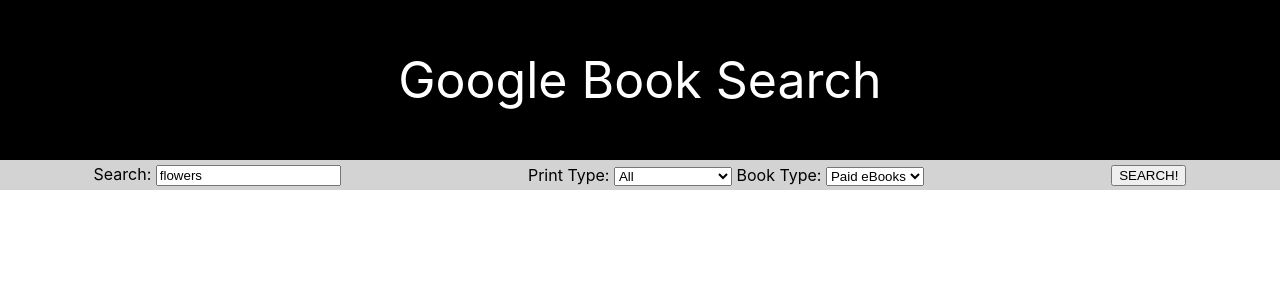
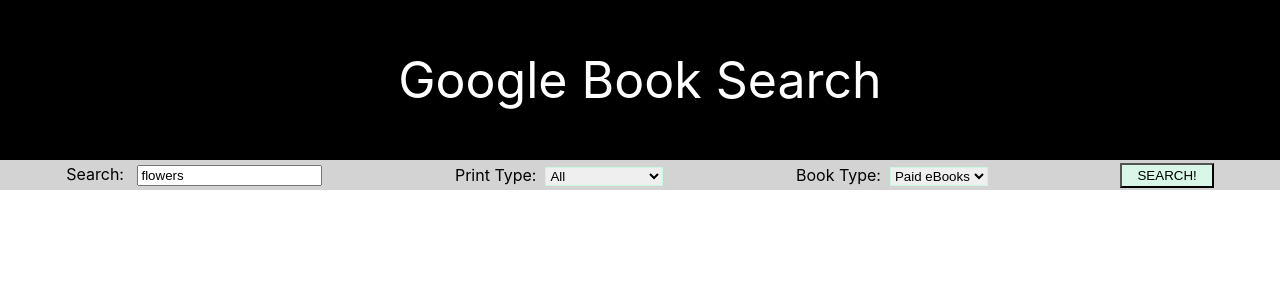
Before and after one commit to holly257/book-search, a React (Create React App) app: page / in a window 1280 px wide. Shown: the top 300 px of the page. Built offline with nearby package versions, Linux system fonts and the light colour scheme.

Commit message:
added css styling, rearranged results

```diff
--- a/src/App.css
+++ b/src/App.css
@@ -2,7 +2,7 @@
   display: flex;
   background-color: black;
   color: white;
-  font-size: 50px;
+  font-size: 30px;
   align-items: center;
   justify-content: center;
   height: 20vh;
@@ -14,3 +14,20 @@
   margin: 60px;
   font-size: 25px;
 }
+
+@media(min-device-width: 750px){
+  header {
+    display: flex;
+    font-size: 50px;
+    align-items: center;
+    justify-content: center;
+    height: 20vh;
+  }
+
+  .app_error{
+    align-items: center;
+    justify-content: center;
+    margin: 60px;
+    font-size: 25px;
+  }
+}
--- a/src/App.js
+++ b/src/App.js
@@ -1,7 +1,7 @@
 import React from 'react';
 import './App.css';
 import Search from './search';
-import Results from './results';
+import Results from './Results/results';
 
 class App extends React.Component {
   constructor(props){
@@ -75,7 +75,6 @@
       ? <div className='app_error'>{this.state.error}</div>
       : <Results searchData={this.state.searchData}/>;
 
-    // const showResults = ? {error} : <Results searchData={this.state.searchData}/>
     return (
       <div className="App">
         <header>Google Book Search</header>
--- a/src/eachResult.css
+++ b/src/Results/eachResult.css
@@ -1,6 +1,5 @@
 #each-result-box {
     padding: 20px;
-    height: 250px;
     border-bottom: 1px solid grey;
 }
 
@@ -9,11 +8,18 @@
     align-items: center;
     justify-content: center;
 }
-#book-image {
-    float: left;
-}
 
 .details {
     margin-left: 200px;
     margin-top: 30px;
 }
+
+@media(min-device-width: 600px){
+    #each-result-box{
+        height: 250px;
+    }
+
+    #book-image {
+        float: left;
+    }
+}
--- a/src/eachResult.js
+++ b/src/Results/eachResult.js
@@ -1,7 +1,9 @@
 import React from 'react';
 import './eachResult.css';
+import ExpandResult from './ExpandResult';
 
 function EachResult(props){
+
     console.log(props)
     const maxLength = 180;
     return(
--- a/src/search.css
+++ b/src/search.css
@@ -1,8 +1,42 @@
 form {
-    display: flex;
     background-color: lightgrey;
     color: black;
-    align-items: center;
-    justify-content: space-around;
-    height: 30px;
 }
+
+.search-element{
+    margin: 0 25vw;
+    padding: 4px 0;
+}
+
+.dropdown {
+    border: 1px solid rgb(200, 248, 224);
+    cursor: pointer;
+}
+
+#search-button{
+    background-color: rgb(217, 247, 232);
+    cursor: pointer;
+    padding: 3px 15px;
+    justify-content: center;
+    justify-items: center;
+    margin: 0;
+}
+
+#btn-div{
+    display: flex;
+    justify-content: center;
+    justify-items: center;
+    margin: 0;
+}
+
+@media(min-device-width: 750px){
+    form {
+        display: flex;
+        align-items: center;
+        justify-content: space-around;
+        height: 30px;
+    }
+    .search-element {
+        margin: initial;
+    }
+}
--- a/src/search.js
+++ b/src/search.js
@@ -4,8 +4,8 @@
 function Search(props){
     return(
         <form>
-            <div>
-                <label className='search-box' htmlFor='search'>Search: </label>
+            <div className='search-element'>
+                <label className='search-box' htmlFor='search'>Search: &nbsp;&nbsp;</label>
                 <input
                     type='text'
                     name='searchTerm'
@@ -17,9 +17,10 @@
                 </input>
             </div>
 
-            <div>
-                <label htmlFor='print-type'>Print Type: </label>
+            <div className='search-element'>
+                <label htmlFor='print-type'>Print Type: &nbsp;</label>
                 <select
+                    className='dropdown'
                     id='print-type'
                     value={props.data.printType}
                     name='printType'
@@ -29,10 +30,13 @@
                     <option value='books'>Books Only</option>
                     <option value='magazines'>Magazines Only</option>
                 </select>
+            </div>
 
-                <label htmlFor='book-type'> Book Type: </label>
+            <div className='search-element'>
+                <label htmlFor='book-type'>Book Type: &nbsp;</label>
                 <select
                     id='book-type'
+                    className='dropdown'
                     value={props.data.bookType}
                     name='bookType'
                     onChange={props.handleChange}
@@ -45,7 +49,11 @@
                     <option value='ebooks'>All eBooks</option>
                 </select>
             </div>
+
+            <div id='btn-div'>
                 <button
+                    className='search-element'
+                    id='search-button'
                     onClick={(event) => {
                         event.preventDefault()
                         props.handleSubmit()
@@ -54,6 +62,8 @@
                 >
                     SEARCH!
                 </button>
+            </div>
+
         </form>
     )
 }
```
Also changed, not shown: src/Results/ExpandResult.js (added, +7 -0 lines), src/Results/results.js (renamed from src/results.js). Lines whose indentation alone changed are shown as unchanged.
